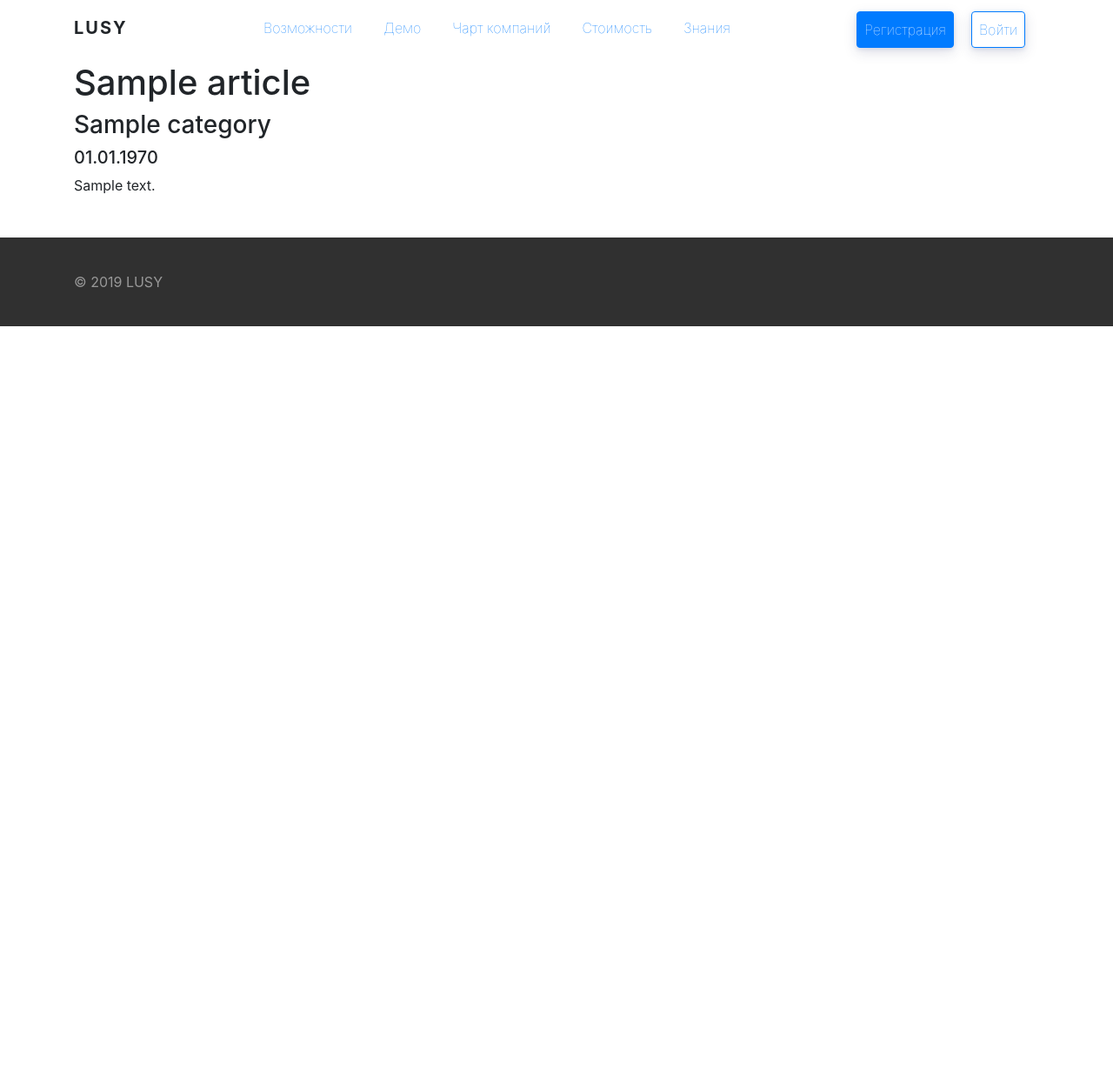
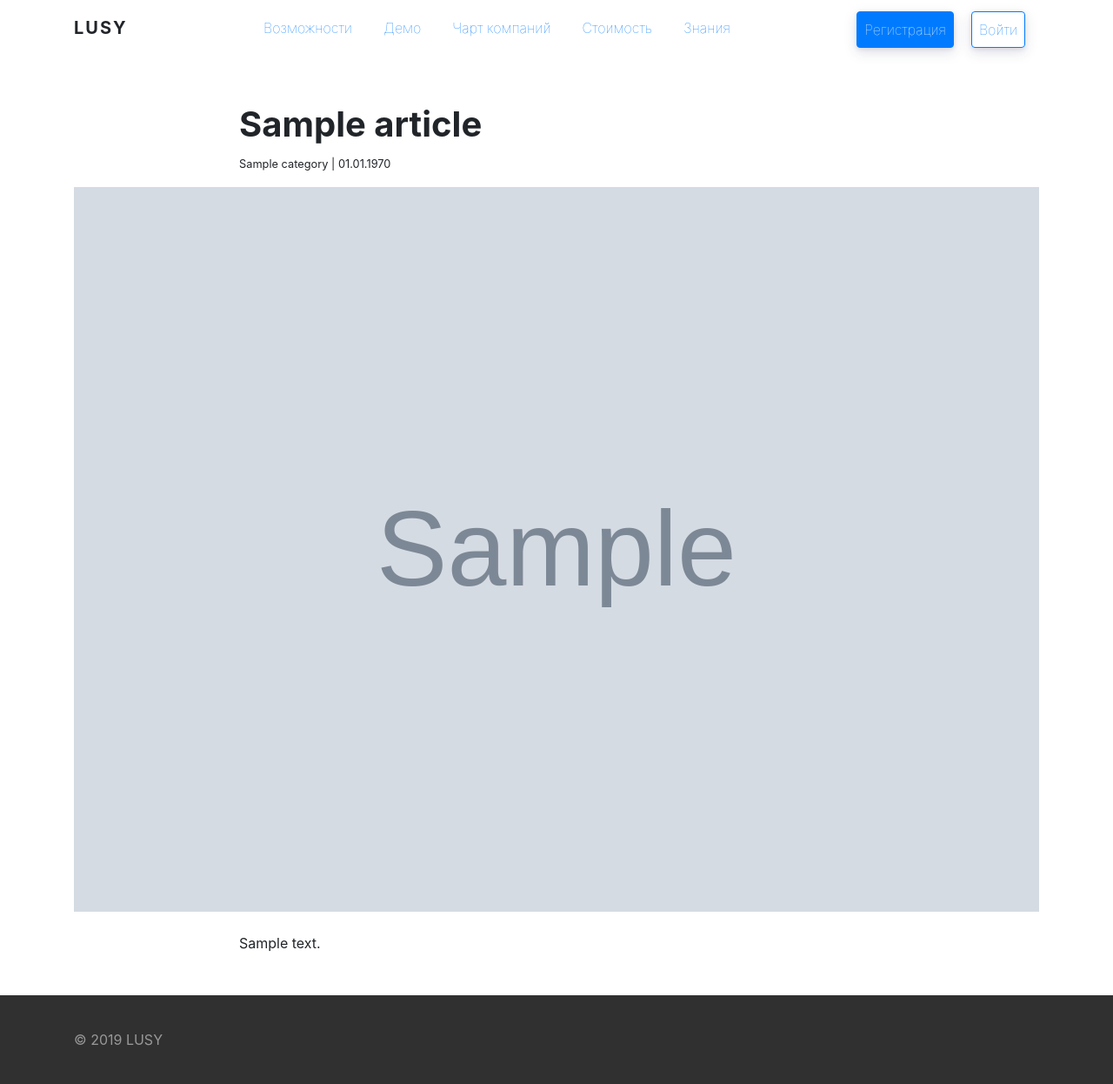
Before and after one commit to lusyio/lusypublic, a PHP site: template app/views/blog/article.php in a window 1280 px wide. Shown: the whole page at 87% size. Before the commit the page ends 375 px from the top, so only its background shows below. Run offline with PHP 8.4, Linux system fonts and the light colour scheme; the template is opened without the code that fills it: most values are stand-ins (such as "Sample title", 1, 10 or a date in 2020); grey boxes marked "Sample" are stand-in pictures; data that the repository does not hold is empty; some libraries are stand-ins or nearby versions.

Commit message:
Верстка блога

```diff
--- a/app/models/Blog.php
+++ b/app/models/Blog.php
@@ -51,7 +51,7 @@ class Blog extends Model
             ':articleId' => $articleId,
             ':language' => $language,
         ];
-        $article = $this->db->firstRow('SELECT article_id, url, language, article_name, article_text, category, description, img_small, publish_date FROM blog WHERE url = :articleId AND language = :language ', $params);
+        $article = $this->db->firstRow('SELECT article_id, url, language, article_name, article_text, category, description, img_full, img_small, publish_date FROM blog WHERE url = :articleId AND language = :language ', $params);
         return $article;
     }
 }
--- a/app/views/blog/article.php
+++ b/app/views/blog/article.php
@@ -1,6 +1,19 @@
-<div class="container">
-    <h1><?= $article['article_name']; ?></h1>
-    <h3><?= $article['category']; ?></h3>
-    <h5><?= date('d.m.Y', $article['publish_date']); ?></h5>
-    <?= $article['article_text']; ?>
+<div class="container article-text">
+    <div class="row">
+        <div class="col-sm-8 offset-sm-2">
+            <h1 class="font-weight-bold mt-5"><?= $article['article_name']; ?></h1>
+            <small><?= $article['category']; ?> | <?= date('d.m.Y', $article['publish_date']); ?></small>
+        </div>
+    </div>
+    <img src="/public/<?php if (!empty($article['img_full'])) {
+        echo 'upload/' . $article['img_full'];
+    } else {
+        echo 'images/default_full.jpg';
+    } ?>" class="w-100 mt-3 mb-4" title="<?= $article['article_name']; ?>">
+
+    <div class="row">
+        <div class="col-sm-8 offset-sm-2">
+            <?= $article['article_text']; ?>
+        </div>
+    </div>
 </div>
--- a/public/css/custom.css
+++ b/public/css/custom.css
@@ -321,6 +321,15 @@ pricing-content{
     flex-wrap: wrap;
 }
 
+.article-text p, .article-text ul, .article-text ol {
+    line-height: 2;
+    font-size: 18px;
+}
+.article-text h2, .article-text h3 {
+    font-weight: bold;
+    margin-top: 30px;
+    margin-bottom: 15px;
+}
 .blog-item{
     display: block;
     overflow: hidden;
```
